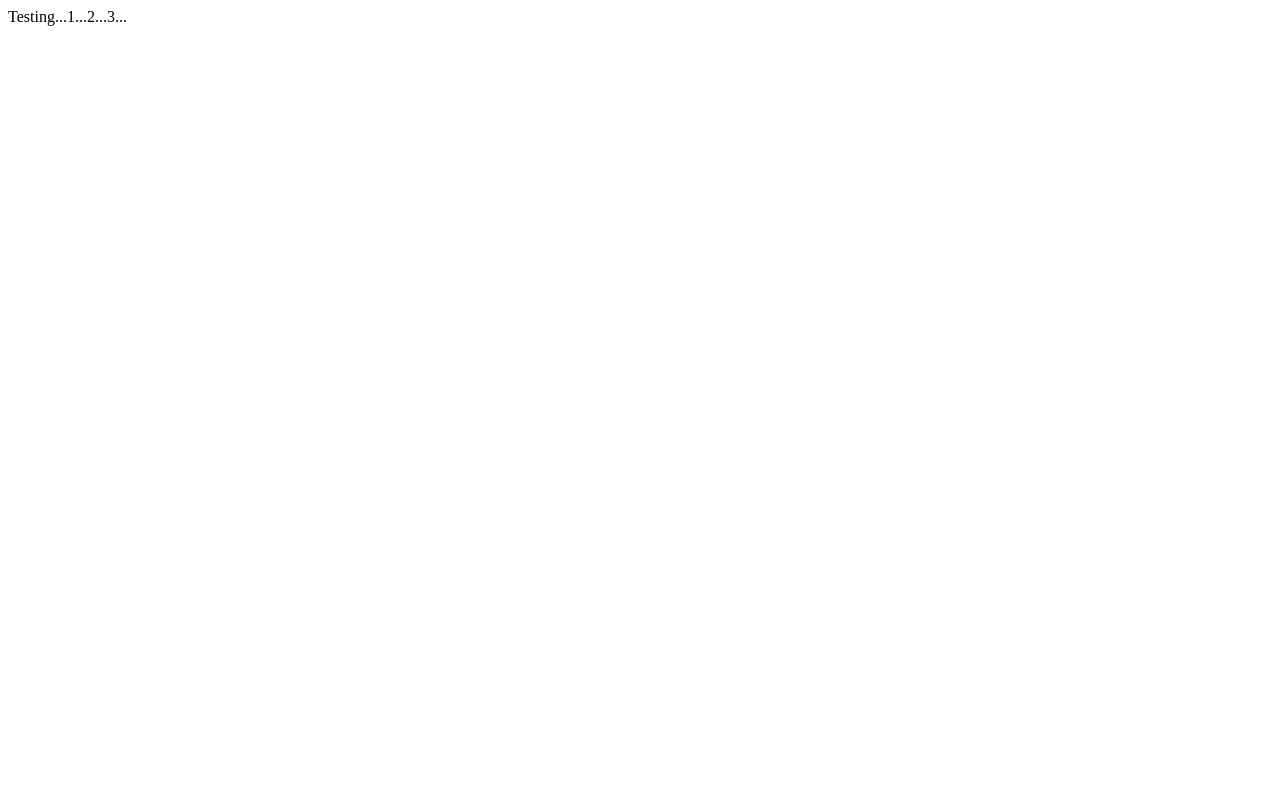
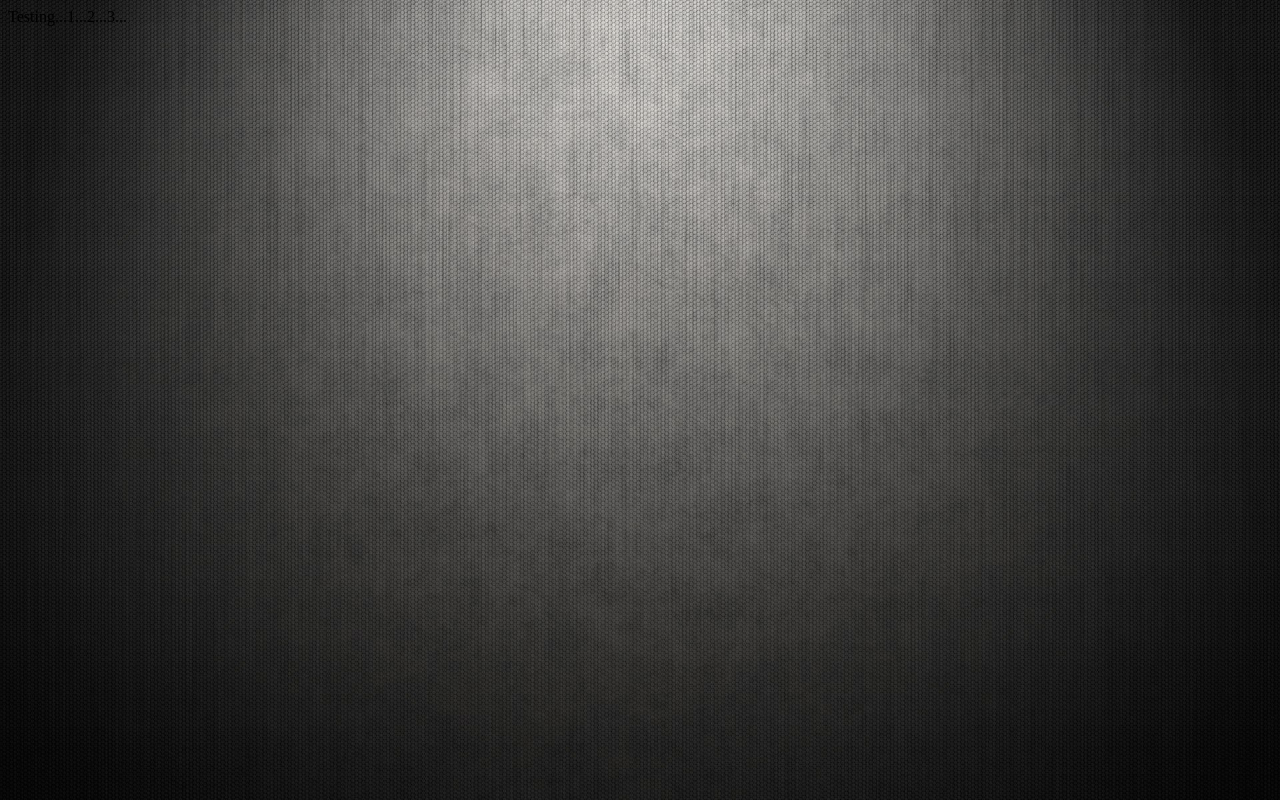
Before and after one commit to systemsoverload/systemsoverload.github.com, a plain HTML site: page index.html in a window 1280 px wide. Drawn offline with Linux system fonts and the light colour scheme.

Commit message:
Added background texture

```diff
--- a/index.html
+++ b/index.html
@@ -1,6 +1,15 @@
 <html>
 <head>
 	<title>!!!</title>
+	<style type="text/css">
+		html {
+			background: url(Nanotubes.jpg) no-repeat center center fixed;
+			-webkit-background-size: cover;
+			-moz-background-size: cover;
+			-o-background-size: cover;
+			background-size: cover;
+		}
+	</style>
 </head>
 <body>
 	Testing...1...2...3...
```
